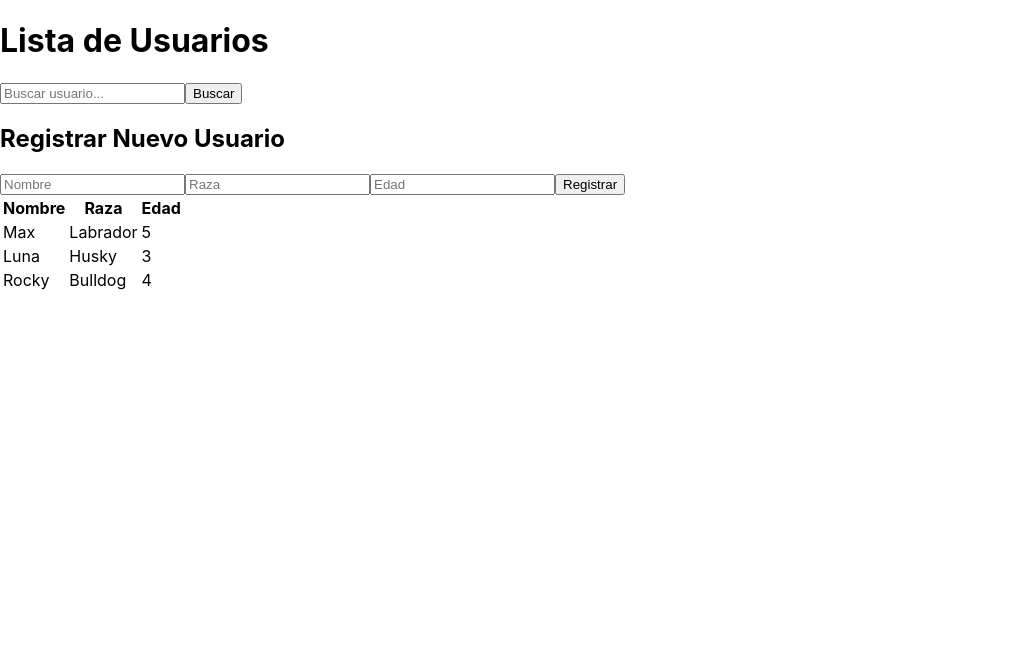
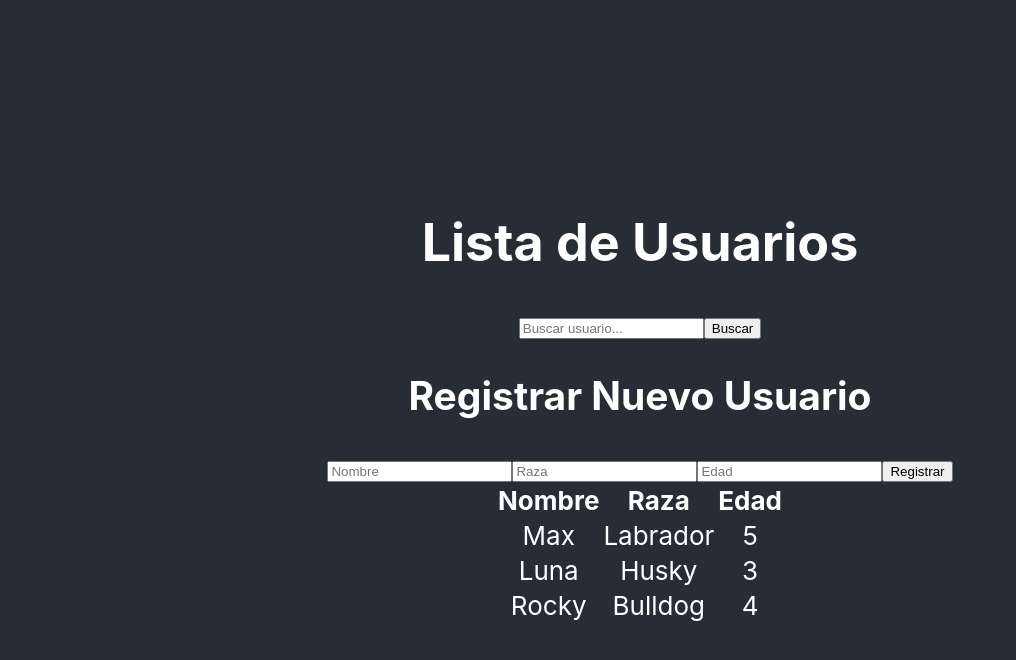
Before and after one commit to Alan-monkey/Examen_react, a React (Create React App) app: page / in a window 1280 px wide. Shown: the top 660 px of the page, without its empty margins (0-1016 px from the left). Built offline with nearby package versions, Linux system fonts and the light colour scheme; no server answers.

Commit message:
Subiendo mi aplicación a AWS

```diff
--- a/src/App.js
+++ b/src/App.js
@@ -1,4 +1,4 @@
-import './App.css';
+
 import { useState, useEffect } from "react";
 import SearchBar from "./SearchBar";
 
@@ -7,6 +7,25 @@
   { name: "Luna", raza: "Husky", edad: 3 },
   { name: "Rocky", raza: "Bulldog", edad: 4 }
 ];
+
+const styles = {
+  app: {
+    textAlign: "center",
+  },
+  appHeader: {
+    backgroundColor: "#282c34",
+    minHeight: "100vh",
+    display: "flex",
+    flexDirection: "column",
+    alignItems: "center",
+    justifyContent: "center",
+    fontSize: "calc(10px + 2vmin)",
+    color: "white",
+  },
+  appLink: {
+    color: "#61dafb",
+  },
+};
 
 const App = () => {
   const [users, setUsers] = useState(defaultUsers);
@@ -47,7 +66,8 @@
   };
 
   return (
-    <div className="container">
+<div style={styles.app}>
+  <header style={styles.appHeader}>
       <h1>Lista de Usuarios</h1>
       <SearchBar onSearch={handleSearch} />
 
@@ -83,8 +103,11 @@
           )}
         </tbody>
       </table>
-    </div>
+      </header>
+</div>
   );
 };
 
+
+
 export default App;
```
